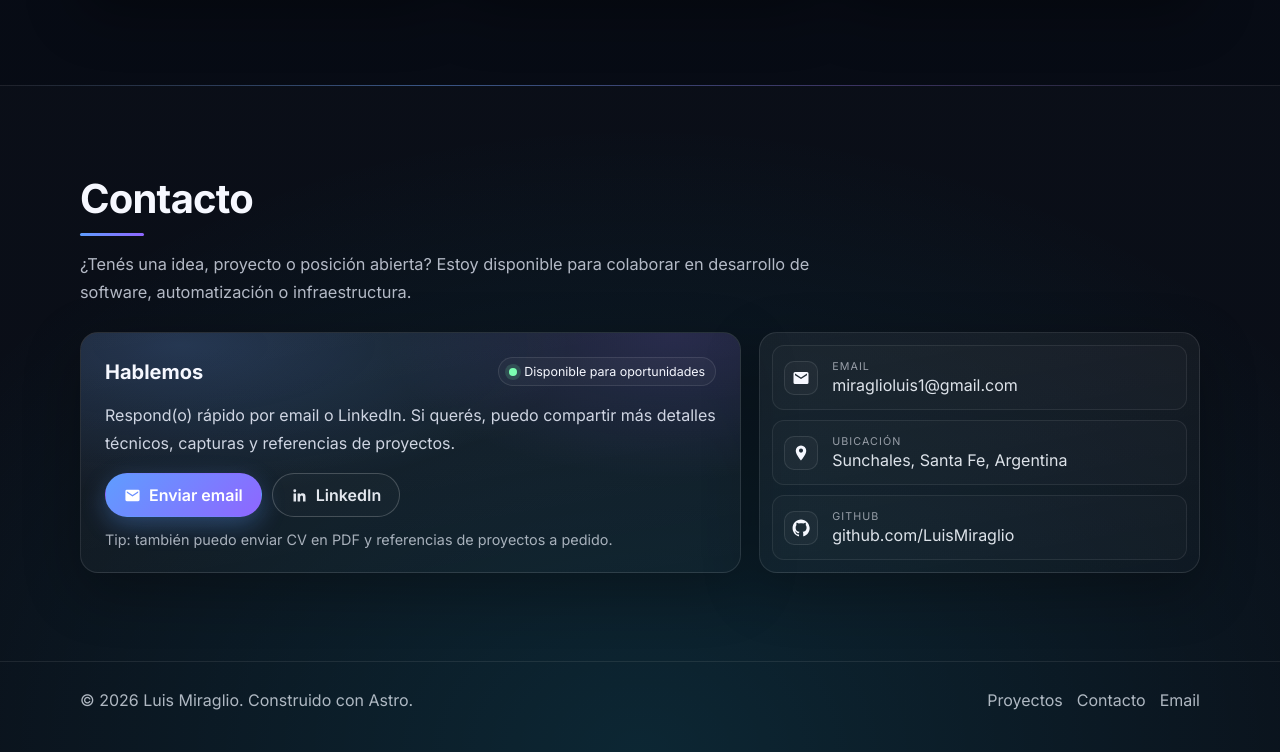
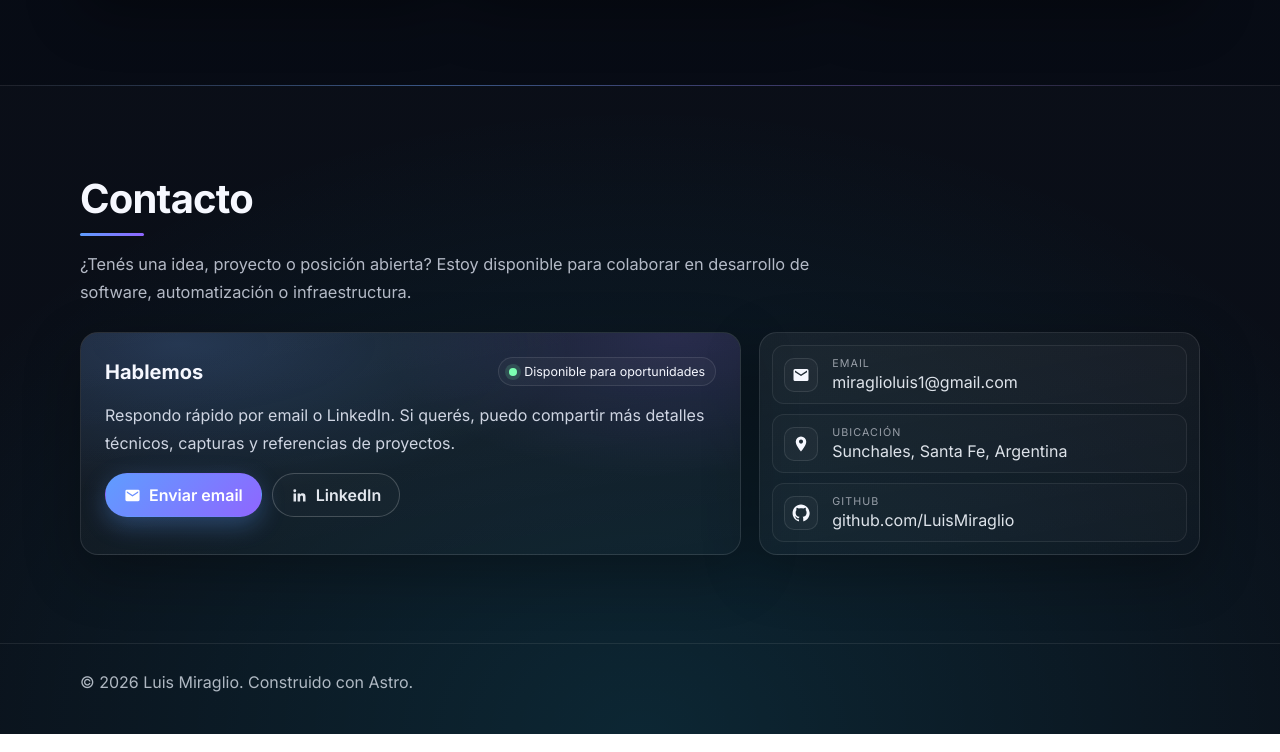
Before and after one commit to LuisMiraglio/luismiraglio-portfolio, an Astro site: page / in a window 1280 px wide. Shown: the part 6730-7482 px from the top of the page. Built offline with nearby package versions, Linux system fonts and the light colour scheme; Astro itself is replaced by a stand-in of ours.

Commit message:
Modificaciones en general

```diff
--- a/src/pages/index.astro
+++ b/src/pages/index.astro
@@ -513,7 +513,7 @@ const certCategories = Array.from(new Set(otherCerts.map((c) => c.data.category)
         </div>
 
         <p class="contact-text">
-          Respond(o) rápido por email o LinkedIn. Si querés, puedo compartir más detalles técnicos,
+          Respondo rápido por email o LinkedIn. Si querés, puedo compartir más detalles técnicos,
           capturas y referencias de proyectos.
         </p>
 
@@ -526,7 +526,7 @@ const certCategories = Array.from(new Set(otherCerts.map((c) => c.data.category)
             Enviar email
           </a>
 
-          <a class="btn ghost" href="https://www.linkedin.com/in/luis-miraglio" target="_blank" rel="noreferrer">
+          <a class="btn ghost" href="https://www.linkedin.com/in/luismiraglio/" target="_blank" rel="noreferrer">
             <!-- LinkedIn icon -->
             <svg class="btn-ic" viewBox="0 0 24 24" aria-hidden="true">
               <path fill="currentColor" d="M20.45 20.45h-3.55v-5.56c0-1.33-.03-3.04-1.86-3.04-1.86 0-2.14 1.45-2.14 2.95v5.65H9.35V9h3.41v1.56h.05c.48-.9 1.65-1.86 3.39-1.86 3.63 0 4.3 2.39 4.3 5.5v6.25ZM5.34 7.43a2.06 2.06 0 1 1 0-4.12 2.06 2.06 0 0 1 0 4.12ZM7.12 20.45H3.56V9h3.56v11.45Z"/>
@@ -534,10 +534,6 @@ const certCategories = Array.from(new Set(otherCerts.map((c) => c.data.category)
             LinkedIn
           </a>
         </div>
-
-        <p class="contact-footnote">
-          Tip: también puedo enviar CV en PDF y referencias de proyectos a pedido.
-        </p>
       </div>
 
       <!-- RIGHT: INFO -->
@@ -589,10 +585,6 @@ const certCategories = Array.from(new Set(otherCerts.map((c) => c.data.category)
 <footer class="site-footer">
   <div class="container footer-inner">
     <p>© {new Date().getFullYear()} Luis Miraglio. Construido con Astro.</p>
-    <div class="footer-links">
-      <a href="#proyectos">Proyectos</a>
-      <a href="#contacto">Contacto</a>
-      <a href="mailto:miraglioluis1@gmail.com">Email</a>
     </div>
   </div>
 </footer>
```
